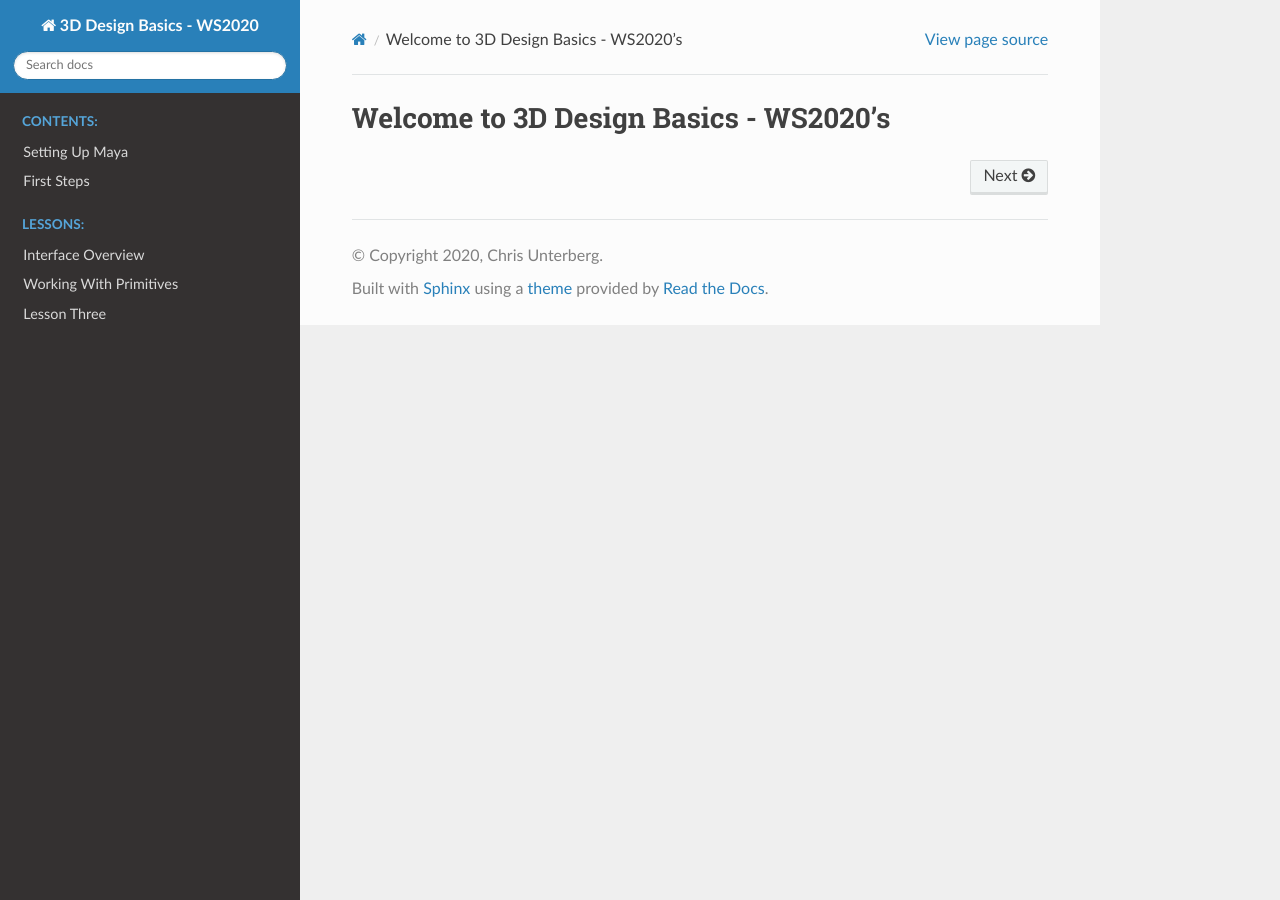
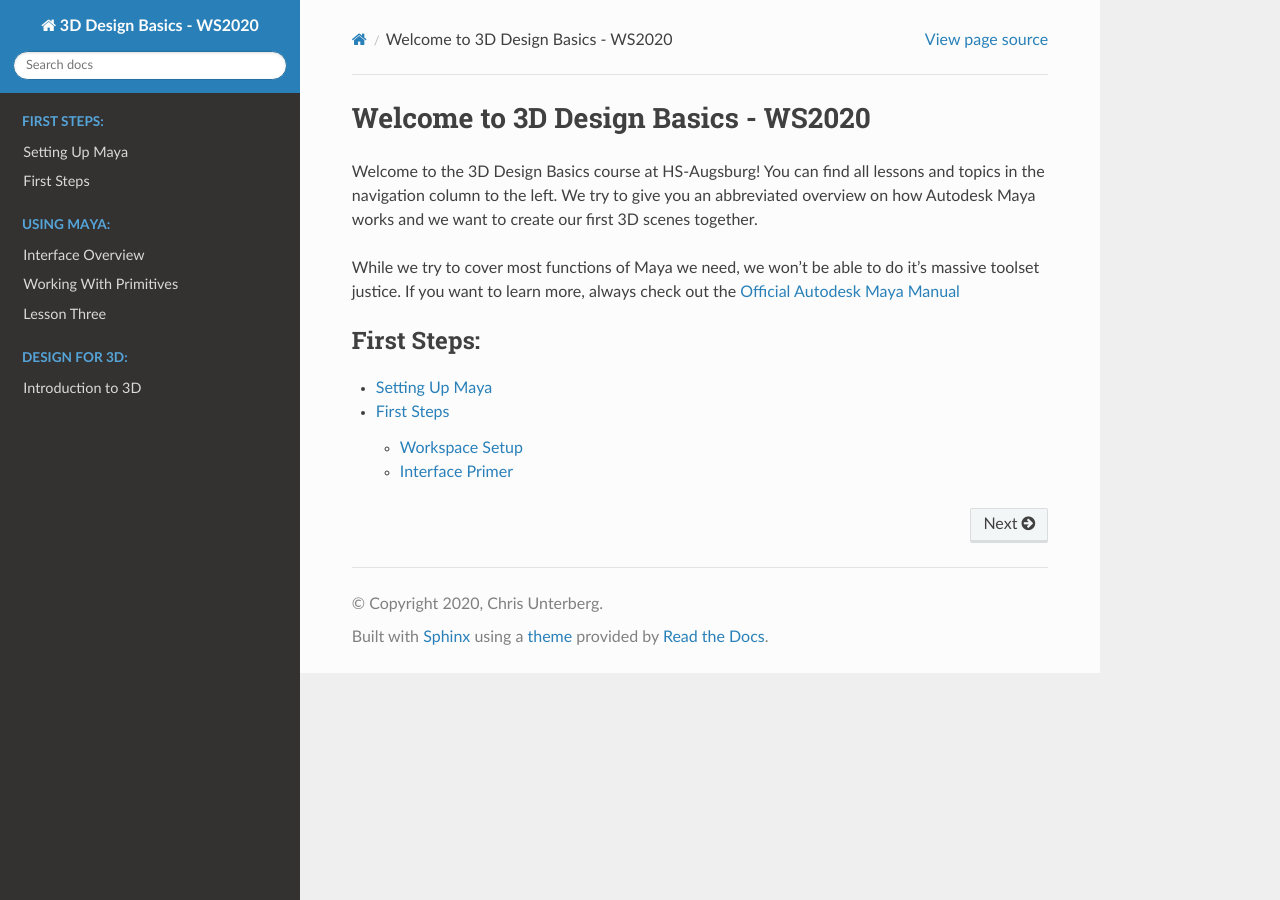
Before and after one commit to tetsuoanimation/beginner3dmaya2020, a Sphinx documentation site: the page built from documentation/index.rst, in a window 1280 px wide. Built offline with Sphinx 7.4.7 and the Read the Docs theme 2.0.0, drawn with Linux system fonts in a browser that asks for light colours.

Commit message:
adds introduction sentence adds Design folder and first design lesson basics

```diff
--- a/documentation/index.rst
+++ b/documentation/index.rst
@@ -3,26 +3,40 @@
    You can adapt this file completely to your liking, but it should at least
    contain the root `toctree` directive.
 
-Welcome to 3D Design Basics - WS2020's
-======================================
+Welcome to 3D Design Basics - WS2020
+====================================
+
+Welcome to the 3D Design Basics course at HS-Augsburg!
+You can find all lessons and topics in the navigation column to the left. We try
+to give you an abbreviated overview on how Autodesk Maya works and we want to
+create our first 3D scenes together.
+
+While we try to cover most functions of Maya we need, we won't be able to do
+it's massive toolset justice. If you want to learn more, always check out the
+`Official Autodesk Maya Manual <https://help.autodesk.com/view/MAYAUL/2020/ENU/>`_
 
 .. toctree::
     :maxdepth: 2
-    :caption: Contents:
-    :hidden:
+    :caption: First Steps:
 
     intro/setup
     intro/first_steps
 
 .. toctree::
     :maxdepth: 2
-    :caption: Lessons:
+    :caption: Using Maya:
     :hidden:
 
     lessons/L1_InterfaceQuickstart
     lessons/L2_Primitives
     lessons/lesson3
 
+.. toctree::
+    :maxdepth: 2
+    :caption: Design for 3D:
+    :hidden:
+
+    Design/IntroductionToDesign
 
 .. Indices and tables
 .. ==================
```
Also changed, not shown: documentation/Design/IntroductionToDesign.rst (added, +24 -0 lines), 2 other files.
